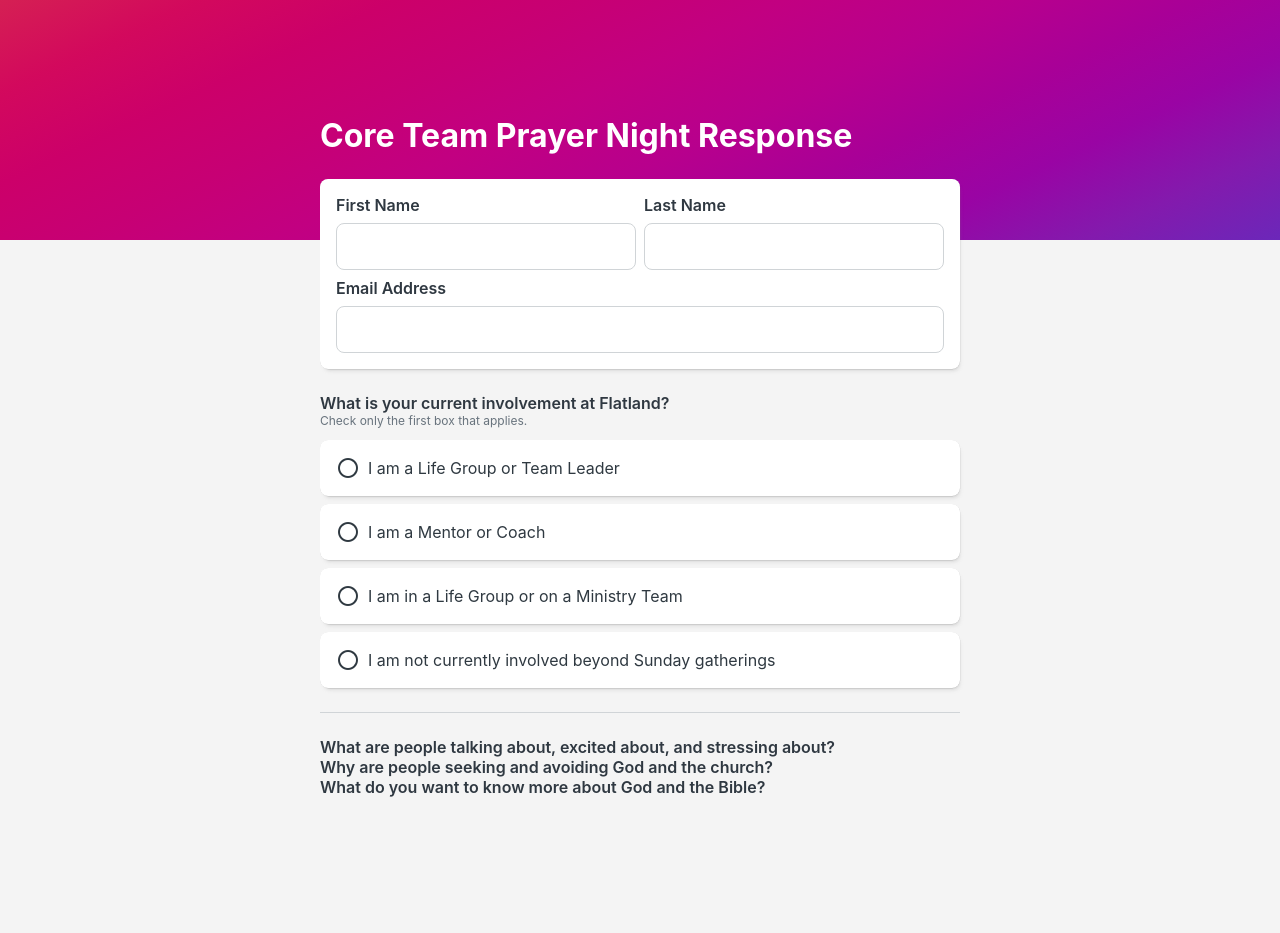
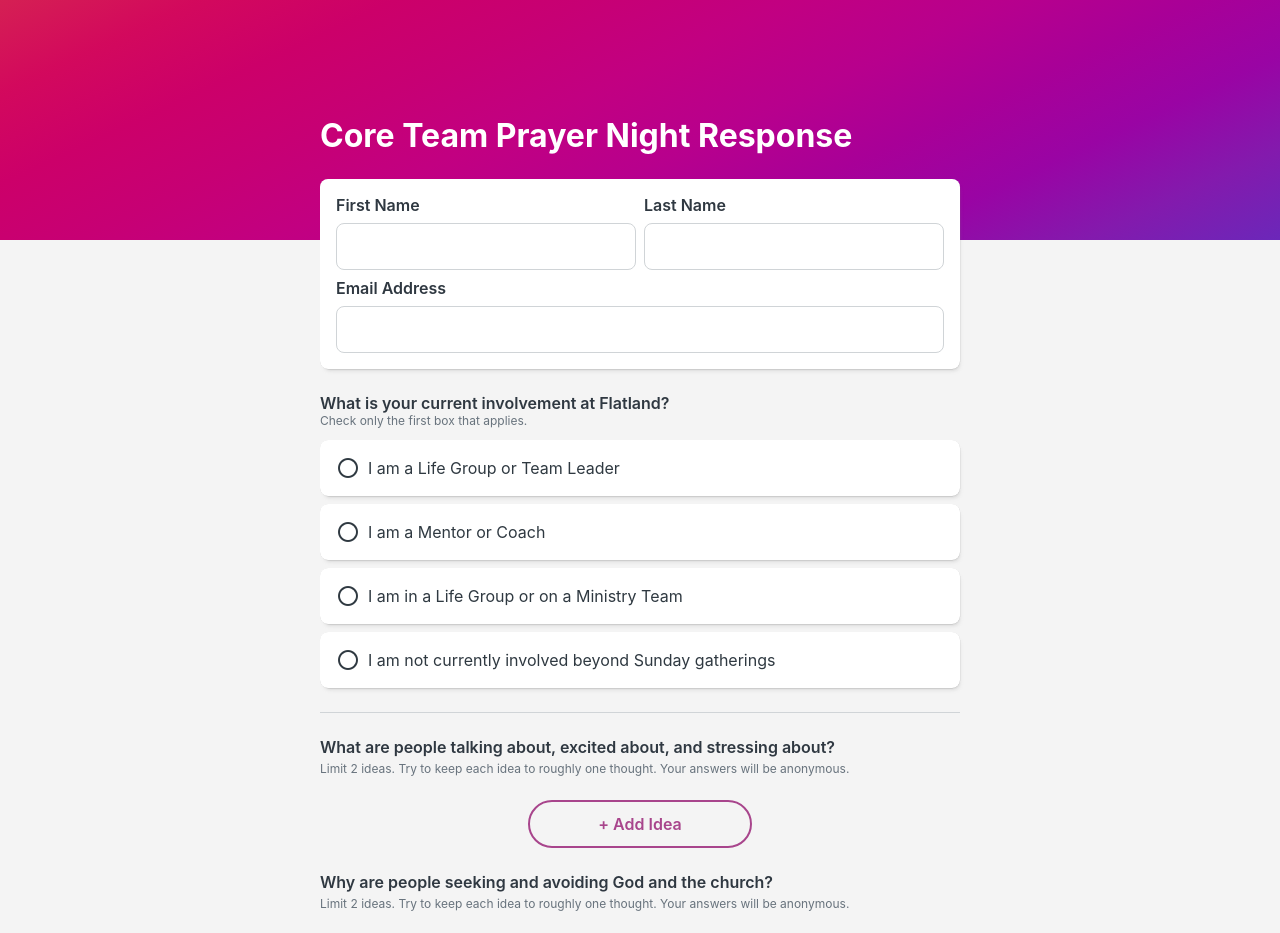
Before and after one commit to flatlandchurch/core.flatland.church, a React app: page / in a window 1280 px wide. Shown: the top 933 px of the page. Before the commit the page ends 809 px from the top, so only its background shows below. Built offline with nearby package versions, Linux system fonts and the light colour scheme.

Commit message:
feat: added the ideas

```diff
--- a/src/App.tsx
+++ b/src/App.tsx
@@ -6,7 +6,6 @@ import Input from './components/Input';
 
 import CardAnswer from './CardAnswer';
 import Questions from './Questions';
-// @ts-ignore
 import { Button, Form, Header, CardContainer, Row, Rule, Small, Title } from './styled';
 
 import options, { OptionValue } from './data/options';
@@ -27,6 +26,7 @@ const App = () => {
   const [email, setEmail] = useState('');
   const [sending, setSending] = useState(false);
   const [sent, setSent] = useState(false);
+  const [ideas, setIdeas] = useState<string[]>([]);
 
   const onSubmit = async (e: React.FormEvent<HTMLFormElement>) => {
     e.preventDefault();
@@ -37,6 +37,7 @@ const App = () => {
       lastName,
       INVOLVEMENT_MAP[involvement],
       includes,
+      ideas,
     );
 
     setSending(true);
@@ -125,9 +126,18 @@ const App = () => {
             <CardAnswer
               label="What are people talking about, excited about, and stressing about?"
               limit={2}
+              onAnswer={setIdeas}
             />
-            <CardAnswer label="Why are people seeking and avoiding God and the church?" limit={2} />
-            <CardAnswer label="What do you want to know more about God and the Bible?" limit={2} />
+            <CardAnswer
+              label="Why are people seeking and avoiding God and the church?"
+              limit={2}
+              onAnswer={setIdeas}
+            />
+            <CardAnswer
+              label="What do you want to know more about God and the Bible?"
+              limit={2}
+              onAnswer={setIdeas}
+            />
             {involvement && <Button disabled={sending}>{sending ? 'Sending...' : 'Submit'}</Button>}
           </>
         )}
--- a/src/CardAnswer.tsx
+++ b/src/CardAnswer.tsx
@@ -1,17 +1,114 @@
-import React from 'react';
+import React, { useEffect, useState } from 'react';
+import styled from 'styled-components';
 
 import Label from './components/Label';
+import Card from './components/Card';
+import { Button, Small } from './styled';
 
 type Props = {
   label: string;
   limit: number;
+  onAnswer: (answer: string[]) => void;
 };
 
-const CardAnswer = ({ label, limit }: Props) => {
+const Wrapper = styled.div`
+  margin-top: 24px;
+
+  ${Small} {
+    margin-top: 4px;
+  }
+`;
+
+const TextareaWrapper = styled.div`
+  width: 100%;
+  display: block;
+  position: relative;
+`;
+
+const CharacterCounter = styled.span<{ percentage: number }>`
+  position: absolute;
+  bottom: 0;
+  right: 0;
+  font-size: 12px;
+  padding: 8px;
+  color: ${(props) => {
+    if (props.percentage > 0.9) {
+      return '#D81159';
+    }
+    if (props.percentage > 0.8) {
+      return '#ae2456';
+    }
+    if (props.percentage > 0.75) {
+      return '#732b46';
+    }
+    return '#444';
+  }};
+
+  transition: color 0.2s ease;
+`;
+
+const Textarea = styled.textarea`
+  appearance: none;
+  border: 1px solid #d0d4d7;
+  border-radius: 8px;
+  padding: 12px 12px 24px;
+  font-size: 18px;
+  width: 100%;
+  resize: none;
+
+  &:hover {
+    border-color: #1f73b7;
+  }
+
+  &:focus {
+    border-color: #1f73b7;
+    box-shadow: 0 0 1px 3px #1f73b755;
+    outline: none;
+  }
+`;
+
+const CardAnswer = ({ label, limit, onAnswer }: Props) => {
+  const [textBoxCount, setTextBoxCount] = useState(0);
+  const [answers, setAnswers] = useState<string[]>(Array(limit).fill(''));
+
+  useEffect(() => {
+    onAnswer(answers);
+  }, [answers]);
+
   return (
-    <div>
+    <Wrapper>
       <Label as="p">{label}</Label>
-    </div>
+      <Small>
+        Limit {limit} ideas. Try to keep each idea to roughly one thought. Your answers will be
+        anonymous.
+      </Small>
+      {Array.from(Array(textBoxCount)).map((_, i) => (
+        <Card key={i}>
+          <TextareaWrapper>
+            <Textarea
+              rows={7}
+              maxLength={240}
+              value={answers[i]}
+              onChange={(e) =>
+                setAnswers((a) => {
+                  const newAnswers = [...a];
+                  newAnswers[i] = e.target.value;
+                  return newAnswers;
+                })
+              }
+            />
+            <CharacterCounter percentage={answers[i].length / 240}>
+              {answers[i].length}/240
+            </CharacterCounter>
+          </TextareaWrapper>
+        </Card>
+      ))}
+      {textBoxCount < limit && (
+        <Button type="button" outline onClick={() => setTextBoxCount((s) => s + 1)}>
+          + Add Idea
+        </Button>
+      )}
+    </Wrapper>
   );
 };
 
--- a/src/styled/Button.tsx
+++ b/src/styled/Button.tsx
@@ -1,14 +1,14 @@
 import styled from 'styled-components';
 
-const Button = styled.button`
-  background: #a8458c;
-  color: #fff;
+const Button = styled.button<{ outline?: boolean }>`
+  background: ${(props) => (props.outline ? 'transparent' : '#a8458c')};
+  color: ${(props) => (props.outline ? '#a8458c' : '#fff')};
   border-radius: 50px;
   padding: 12px 68px;
   margin: 24px auto;
   display: block;
   appearance: none;
-  border: 0;
+  border: 2px solid #a8458c;
   font-size: inherit;
   font-weight: 600;
   cursor: pointer;
--- a/src/utils/createPayload.ts
+++ b/src/utils/createPayload.ts
@@ -1,4 +1,4 @@
-const createPayload = (email, firstName, lastName, formValue, includes = []) => ({
+const createPayload = (email, firstName, lastName, formValue, includes = [], ideas = []) => ({
   data: {
     type: 'FormSubmission',
     attributes: {
@@ -24,6 +24,12 @@ const createPayload = (email, firstName, lastName, formValue, includes = []) =>
       },
     },
     ...includes,
+    ...ideas.map((idea) => ({
+      type: 'Idea',
+      attributes: {
+        content: idea,
+      },
+    })),
   ],
 });
 
--- a/tsconfig.json
+++ b/tsconfig.json
@@ -5,6 +5,7 @@
     "resolveJsonModule": true,
     "skipLibCheck": true,
     "esModuleInterop": true,
-    "target": "ESNext"
+    "target": "ESNext",
+    "moduleResolution": "Node"
   }
 }
```
Also changed, not shown: src/SeriesIdeas.tsx (deleted, +0 -7 lines), 1 other file (tests, documents, lock files or other folders).
